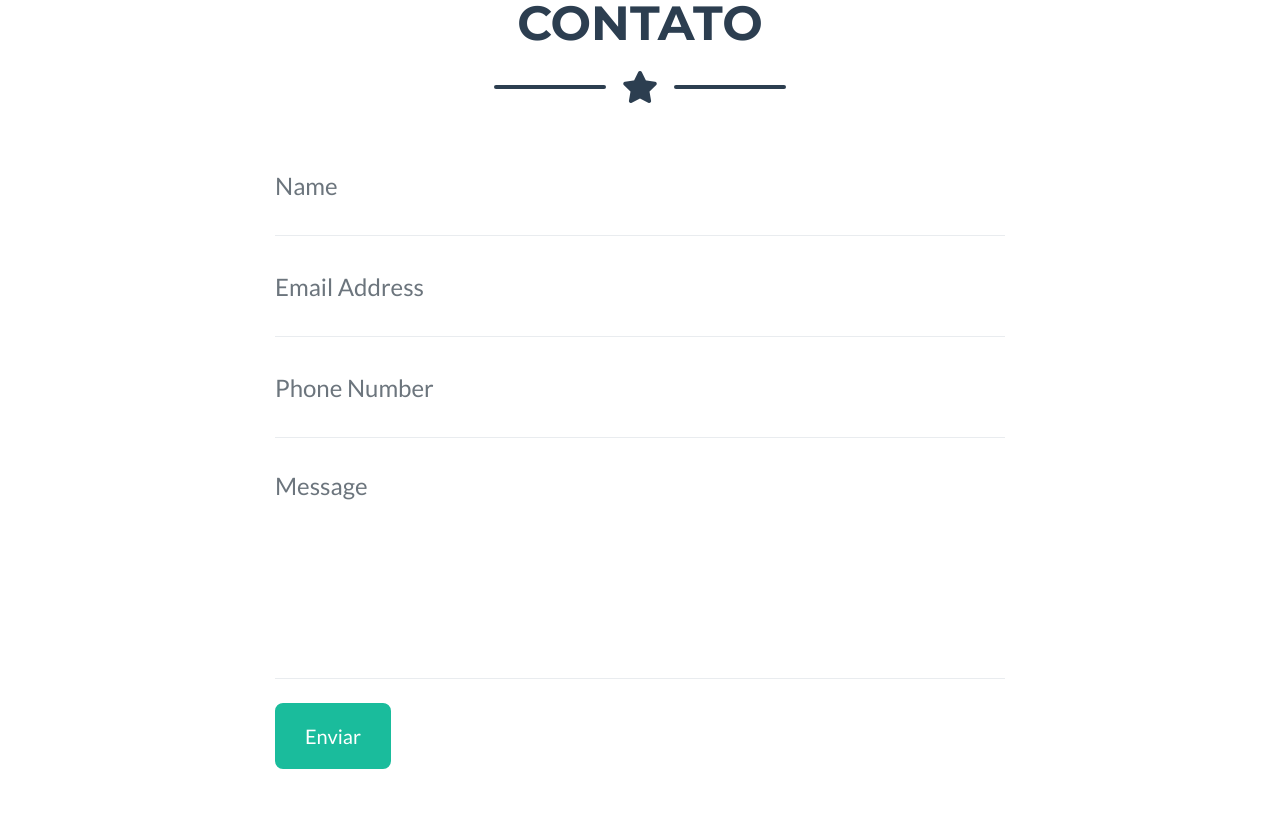
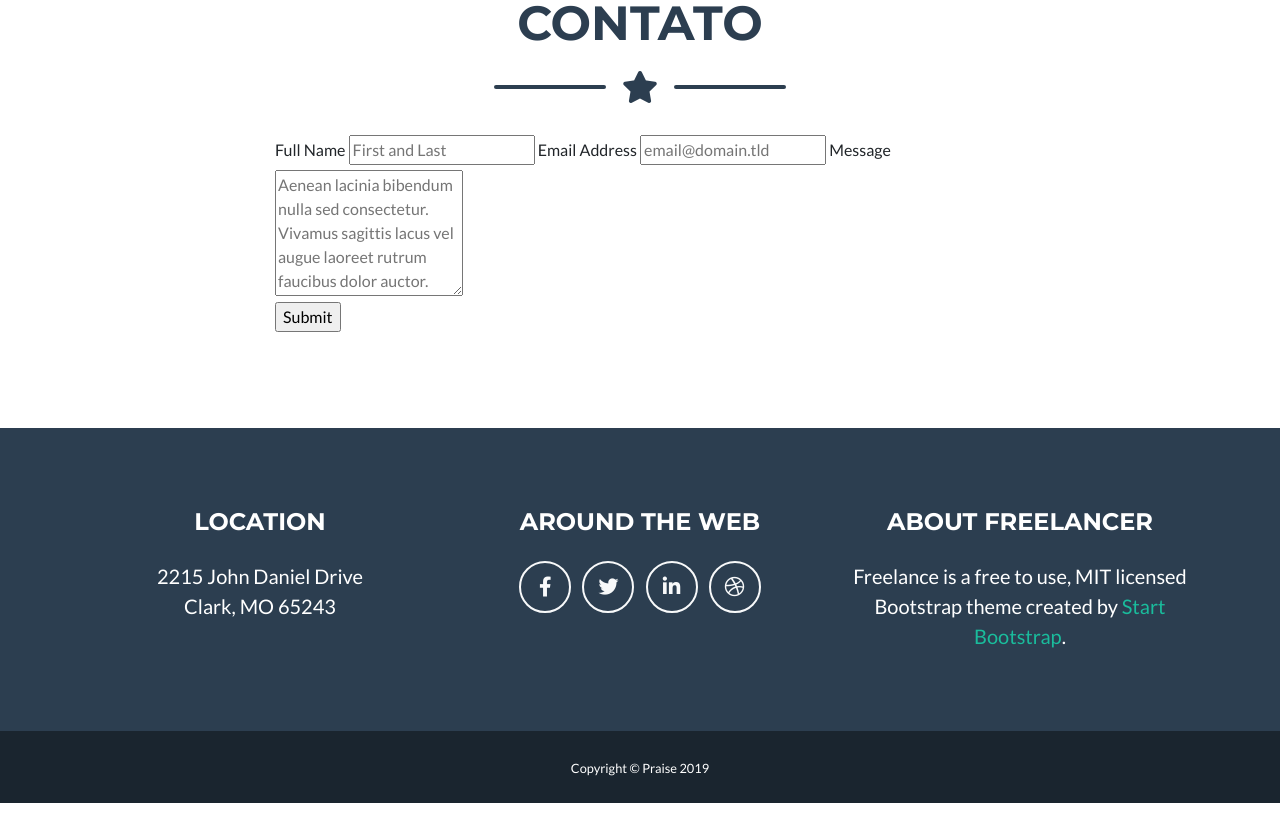
Before and after one commit to alymantunes/alymantunes.github.io, a website with bundled scripts: page index.html in a window 1280 px wide. Shown: the part 2345-3160 px from the top of the page. Built offline with nearby package versions, Linux system fonts and the light colour scheme.

Commit message:
contact me

```diff
--- a/index.html
+++ b/index.html
@@ -223,41 +223,17 @@
       <!-- Contact Section Form -->
       <div class="row">
         <div class="col-lg-8 mx-auto">
-          <!-- To configure the contact form email address, go to mail/contact_me.php and update the email address in the PHP file on line 19. -->
-          <form name="sentMessage" id="contactForm" novalidate="novalidate">
-            <div class="control-group">
-              <div class="form-group floating-label-form-group controls mb-0 pb-2">
-                <label>Nome</label>
-                <input class="form-control" id="name" type="text" placeholder="Name" required="required" data-validation-required-message="Please enter your name.">
-                <p class="help-block text-danger"></p>
-              </div>
-            </div>
-            <div class="control-group">
-              <div class="form-group floating-label-form-group controls mb-0 pb-2">
-                <label>Email</label>
-                <input class="form-control" id="email" type="email" placeholder="Email Address" required="required" data-validation-required-message="Please enter your email address.">
-                <p class="help-block text-danger"></p>
-              </div>
-            </div>
-            <div class="control-group">
-              <div class="form-group floating-label-form-group controls mb-0 pb-2">
-                <label>Telefone</label>
-                <input class="form-control" id="phone" type="tel" placeholder="Phone Number" required="required" data-validation-required-message="Please enter your phone number.">
-                <p class="help-block text-danger"></p>
-              </div>
-            </div>
-            <div class="control-group">
-              <div class="form-group floating-label-form-group controls mb-0 pb-2">
-                <label>Mensagem</label>
-                <textarea class="form-control" id="message" rows="5" placeholder="Message" required="required" data-validation-required-message="Please enter a message."></textarea>
-                <p class="help-block text-danger"></p>
-              </div>
-            </div>
-            <br>
-            <div id="success"></div>
-            <div class="form-group">
-              <button type="submit" class="btn btn-primary btn-xl" id="sendMessageButton">Enviar</button>
-            </div>
+          <form id="fs-frm" name="simple-contact-form" accept-charset="utf-8" action="https://formspree.io/YOUR_EMAIL_HERE" method="post">
+            <fieldset id="fs-frm-inputs">
+              <label for="full-name">Full Name</label>
+              <input type="text" name="name" id="full-name" placeholder="First and Last" required="">
+              <label for="email-address">Email Address</label>
+              <input type="email" name="_replyto" id="email-address" placeholder="email@domain.tld" required="">
+              <label for="message">Message</label>
+              <textarea rows="5" name="message" id="message" placeholder="Aenean lacinia bibendum nulla sed consectetur. Vivamus sagittis lacus vel augue laoreet rutrum faucibus dolor auctor. Donec ullamcorper nulla non metus auctor fringilla nullam quis risus." required=""></textarea>
+              <input type="hidden" name="_subject" id="email-subject" value="Contact Form Submission">
+            </fieldset>
+            <input type="submit" value="Submit">
           </form>
         </div>
       </div>
```
